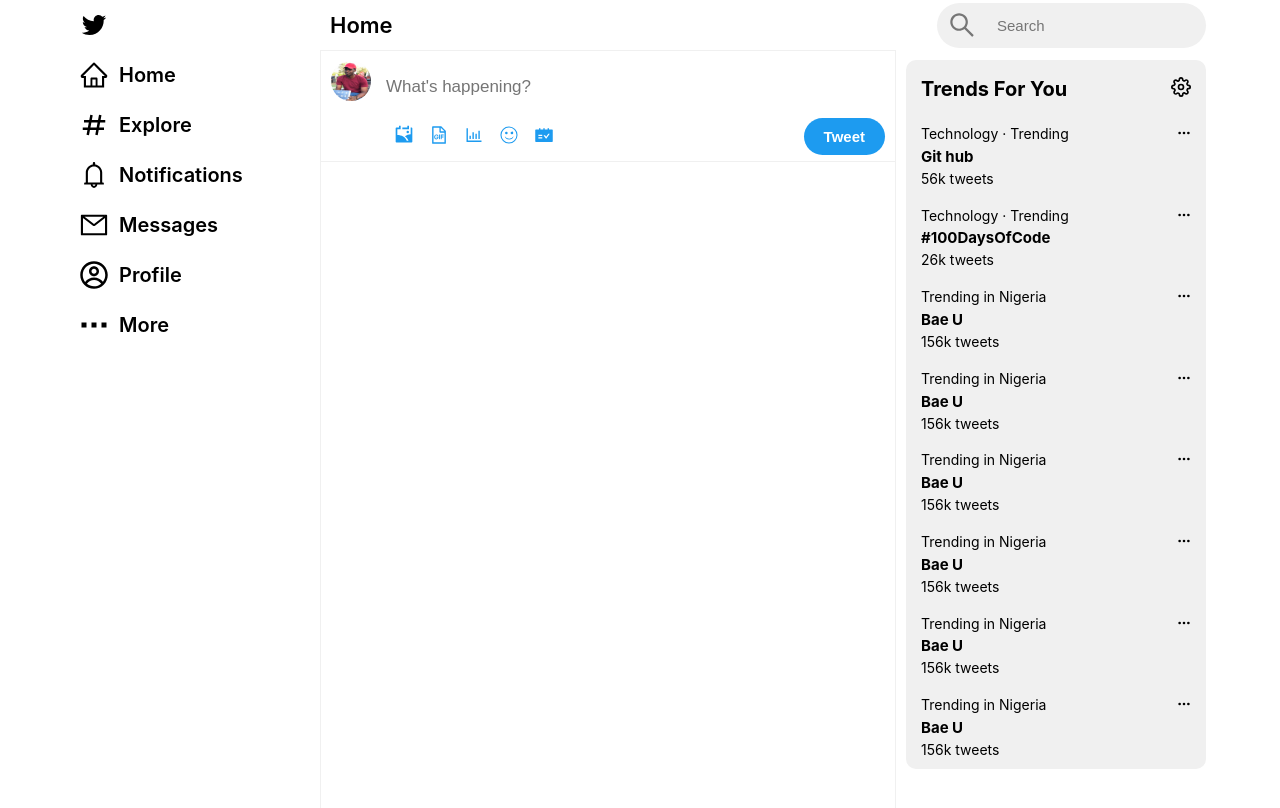
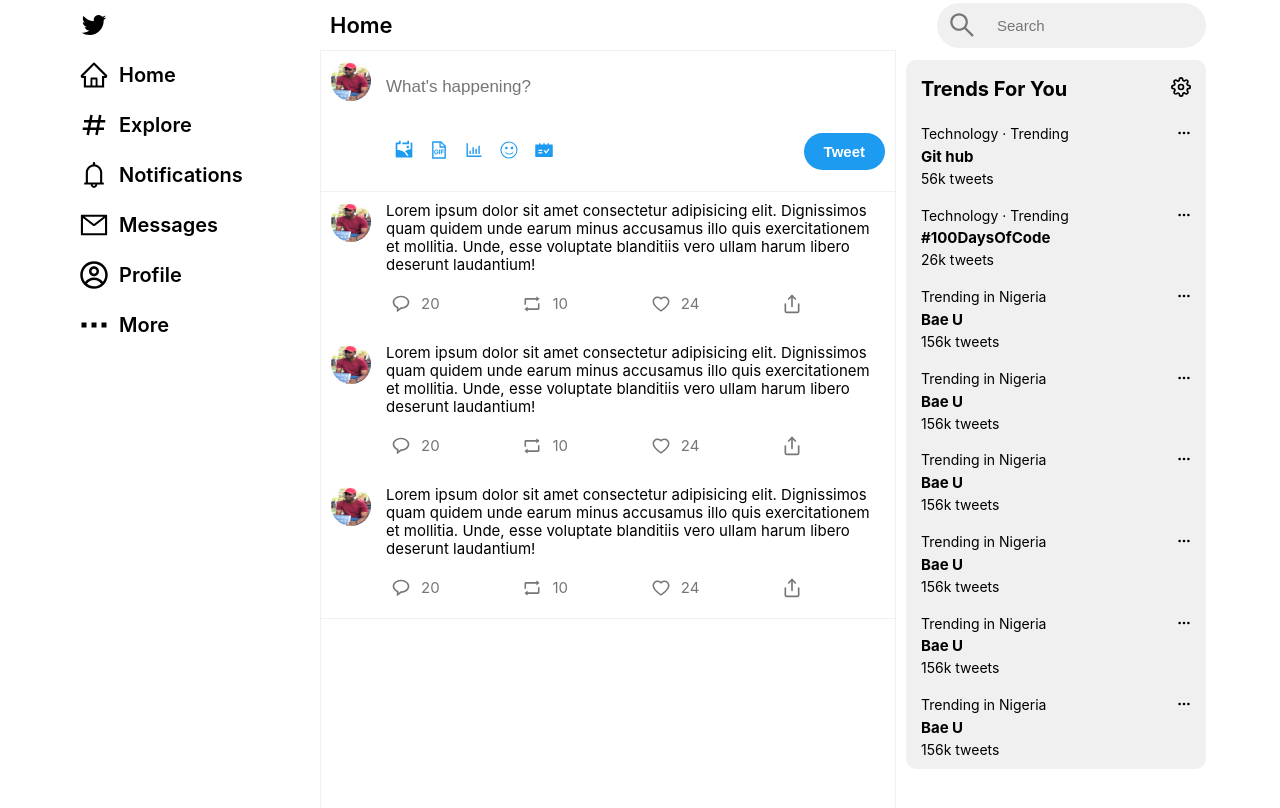
Before and after one commit to triggac4/twitter-ts-next, a Next.js app: page /home in a window 1280 px wide. Shown: the top 808 px of the page. Built offline with nearby package versions, Linux system fonts and the light colour scheme.

Commit message:
tweet buttons added hover state included

```diff
--- a/components/links.tsx
+++ b/components/links.tsx
@@ -1,6 +1,6 @@
 import React from "react";
 import { children } from "../variable_types";
-import MultipleTweetContainer from "./multiple_tweet_container";
+import MultipleTweetContainer from "./tweet/multiple_tweet_container";
 
 type LinksProps = {
     href: string;
--- a/components/multiple_tweet_container.tsx
+++ /dev/null
@@ -1,11 +0,0 @@
-import React from 'react'
-//BiMessageRounded
-//AiOutlineRetweet
-//AiOutlineHeart
-//AiFillHeart
-//IoIosMore
-
-const MultipleTweetContainer: React.FC = ({ children }) => {
-    return <div className='multiple-tweet'>{children}</div>
-}
-export default MultipleTweetContainer
--- a/components/tweet.tsx
+++ /dev/null
@@ -1,28 +0,0 @@
-/* eslint-disable @next/next/no-img-element */
-import React from "react";
-import { children } from "../variable_types";
-
-export type tweetProps = {
-    avatar: string;
-    children: children;
-    align?: boolean;
-};
-const Tweet: React.FC<tweetProps> = ({ avatar, children, align }) => {
-    return (
-        <div
-            className="tweet p-x-medium p-t-medium"
-            style={align ? { alignItems: "center" } : {}}
-        >
-            <figure className="tweet__avatar">
-                <img
-                    className="tweet__avatar--image"
-                    src={avatar}
-                    alt="avatar"
-                />
-            </figure>
-            {children}
-        </div>
-    );
-};
-
-export default Tweet;
--- /dev/null
+++ b/components/tweet/multiple_tweet_container.tsx
@@ -0,0 +1,5 @@
+import React from "react";
+const MultipleTweetContainer: React.FC = ({ children }) => {
+    return <div className="multiple-tweet">{children}</div>;
+};
+export default MultipleTweetContainer;
--- a/components/new_tweet.tsx
+++ b/components/tweet/new_tweet.tsx
@@ -9,9 +9,9 @@
 import MultipleTweetContainer from "./multiple_tweet_container";
 import { GrEmoji } from "react-icons/gr";
 import { BiWorld } from "react-icons/bi";
-import Header from "./header";
+import Header from "../header";
 import Tweet from "./tweet";
-import avatar from "../assets/img/jpg/profile-pic.jpg";
+import avatar from "../../assets/img/jpg/profile-pic.jpg";
 
 type newTweetProps = {
     onChange: (event: React.ChangeEvent<HTMLInputElement>) => void;
@@ -32,7 +32,7 @@
     });
     return (
         <div className="new-tweet">
-            <Tweet avatar={avatar.src} align>
+            <Tweet avatar={avatar.src} isNew>
                 <input
                     type="text"
                     className="new-tweet__textfield"
@@ -47,9 +47,7 @@
                     <button className="new-tweet__button">Tweet</button>
                 </div>
             </Tweet>
-            <MultipleTweetContainer>
-
-            </MultipleTweetContainer>
+            <MultipleTweetContainer></MultipleTweetContainer>
         </div>
     );
 };
--- /dev/null
+++ b/components/tweet/tweet.tsx
@@ -0,0 +1,61 @@
+/* eslint-disable @next/next/no-img-element */
+import React from "react";
+import { AiOutlineRetweet, AiOutlineHeart } from "react-icons/ai";
+import { BiMessageRounded } from "react-icons/bi";
+import { FiShare } from "react-icons/fi";
+
+import { children } from "../../variable_types";
+import TweetButtons from "./tweetButtons";
+
+export type tweetProps = {
+    avatar: string;
+    children: children;
+    isNew?: boolean;
+    isMultiple?: boolean;
+};
+//BiMessageRounded
+//AiOutlineRetweet
+//AiOutlineHeart
+//FiShare
+
+const Tweet: React.FC<tweetProps> = ({
+    avatar,
+    children,
+    isNew,
+    isMultiple,
+}) => {
+    return (
+        <div
+            className="tweet p-x-medium p-t-medium"
+            style={isNew ? { alignItems: "center" } : {}}
+        >
+            <figure className="tweet__avatar">
+                <img
+                    className="tweet__avatar--image"
+                    src={avatar}
+                    alt="avatar"
+                />
+            </figure>
+            {children}
+            {isNew || (
+                <div className="tweet__buttons">
+                    <TweetButtons type="blue" value={20}>
+                        <BiMessageRounded className="tweet-button__icon" />
+                    </TweetButtons>
+                    <TweetButtons type="green" value={10}>
+                        <AiOutlineRetweet className="tweet-button__icon" />
+                    </TweetButtons>
+                    <TweetButtons type="red" value={24}>
+                        <AiOutlineHeart className="tweet-button__icon" />
+                    </TweetButtons>
+                    <TweetButtons type="blue">
+                        <FiShare className="tweet-button__icon" />
+                    </TweetButtons>
+                    <div></div>
+                </div>
+            )}
+        </div>
+    );
+};
+
+export default Tweet;
--- /dev/null
+++ b/components/tweet/tweetButtons.tsx
@@ -0,0 +1,24 @@
+/* eslint-disable @next/next/no-img-element */
+import React from "react";
+import { children } from "../../variable_types";
+
+export type tweetButtonProps = {
+    value?: string | Number;
+    children: children;
+    type: string;
+};
+
+const TweetButtons: React.FC<tweetButtonProps> = ({
+    children,
+    value,
+    type,
+}) => {
+    return (
+        <div className={"tweet-button " + type}>
+            <div className="tweet-button__container">{children}</div>
+            {value}
+        </div>
+    );
+};
+
+export default TweetButtons;
--- a/pages/home/index.tsx
+++ b/pages/home/index.tsx
@@ -1,12 +1,34 @@
 import React from "react";
 import Layout from "../../hoc/layout";
-import NewTweet from "../../components/new_tweet";
-import MultipleTweetContainer from "../../components/multiple_tweet_container";
+import NewTweet from "../../components/tweet/new_tweet";
+import MultipleTweetContainer from "../../components/tweet/multiple_tweet_container";
+import Tweet from "../../components/tweet/tweet";
+import avatar from "../../assets/img/jpg/profile-pic.jpg";
 const Home = () => {
     return (
         <Layout>
             <div className="home">
                 <NewTweet onChange={() => {}} />
+                <MultipleTweetContainer>
+                    <Tweet avatar={avatar.src}>
+                        Lorem ipsum dolor sit amet consectetur adipisicing elit.
+                        Dignissimos quam quidem unde earum minus accusamus illo
+                        quis exercitationem et mollitia. Unde, esse voluptate
+                        blanditiis vero ullam harum libero deserunt laudantium!
+                    </Tweet>
+                    <Tweet avatar={avatar.src}>
+                        Lorem ipsum dolor sit amet consectetur adipisicing elit.
+                        Dignissimos quam quidem unde earum minus accusamus illo
+                        quis exercitationem et mollitia. Unde, esse voluptate
+                        blanditiis vero ullam harum libero deserunt laudantium!
+                    </Tweet>
+                    <Tweet avatar={avatar.src}>
+                        Lorem ipsum dolor sit amet consectetur adipisicing elit.
+                        Dignissimos quam quidem unde earum minus accusamus illo
+                        quis exercitationem et mollitia. Unde, esse voluptate
+                        blanditiis vero ullam harum libero deserunt laudantium!
+                    </Tweet>
+                </MultipleTweetContainer>
             </div>
         </Layout>
     );
--- a/styles/component/_tweet.scss
+++ b/styles/component/_tweet.scss
@@ -2,12 +2,12 @@
     display: grid;
     justify-items: flex-start;
     align-items: flex-start;
-    grid-template-columns: min-content 1fr;
-    column-gap: 1.5rem;
-    border-bottom: 1px solid $color-grey-light;
+    grid-template-columns: 4rem 1fr;
+    grid-auto-rows: max-content;
+    gap: 1.5rem;
     &__avatar {
         grid-row: 1 / span 3;
-        width: 4rem;
+        width: 100%;
         height: 4rem;
         object-fit: cover;
         object-position: center;
@@ -18,15 +18,103 @@
             border-radius: 50%;
         }
     }
-    &__body {
-        grid-column: 2;
+    &__buttons {
+        width: 100%;
+        display: flex;
+        justify-content: space-between;
+    }
+    // &__body {
+    //     grid-column: 2;
+    //     width: 100%;
+    // }
+}
+// End component
 
+//tweet button
+.tweet-button {
+    display: flex;
+    gap: 0.5rem;
+    justify-content: center;
+    align-items: center;
+    &__container {
+        display: flex;
+        justify-content: center;
+        align-items: center;
+        padding: 0.5rem;
+        height: 3rem;
+        width: 3rem;
+        border-radius: 50%;
+        position: relative;
+    }
+    &__icon {
+        height: 100%;
         width: 100%;
     }
 }
-// End component
+.blue {
+    color: $color-grey;
+    // color: $color-primary;
+    &:hover {
+        color: $color-primary;
+    }
+    &:hover > .tweet-button__container::before {
+        background-color: currentColor;
+        position: absolute;
+        left: 0;
+        top: 0;
+        width: 100%;
+        height: 100%;
+        opacity: 0.3;
+        content: "";
+        border-radius: 50%;
+        display: block;
+    }
+}
+.green {
+    color: $color-grey;
+    //color: $color-retweet-green;
+    &:hover {
+        color: $color-retweet-green;
+    }
+    &:hover > .tweet-button__container::before {
+        background-color: currentColor;
+        position: absolute;
+        left: 0;
+        top: 0;
+        width: 100%;
+        height: 100%;
+        opacity: 0.3;
+        content: "";
+        border-radius: 50%;
+        display: block;
+    }
+}
+.red {
+    color: $color-grey;
+    //color: $color-like-red;
+    &:hover {
+        color: $color-like-red;
+    }
+    &:hover > .tweet-button__container::before {
+        background-color: currentColor;
+        position: absolute;
+        left: 0;
+        top: 0;
+        width: 100%;
+        height: 100%;
+        opacity: 0.3;
+        content: "";
+        border-radius: 50%;
+        display: block;
+    }
+}
+
+//multiple tweet
+.multiple-tweet {
+    border-bottom: 1px solid $color-grey-light;
+}
+
 //New Tweet component
-
 .new-tweet {
     &__textfield {
         border: none;
@@ -35,7 +123,7 @@
         width: 100%;
         height: 5rem;
         cursor: text;
-        overflow-wrap: 'break-word';
+        overflow-wrap: "break-word";
 
         &:focus + .new-tweet__reply {
             display: flex;
@@ -47,7 +135,7 @@
         width: 100%;
         gap: 0.5rem;
         cursor: pointer;
-        overflow-wrap: 'break-word';
+        overflow-wrap: "break-word";
         color: $color-primary;
         padding-bottom: 1.5rem;
         margin-top: 1rem;
--- a/styles/variables/_variables.scss
+++ b/styles/variables/_variables.scss
@@ -6,5 +6,8 @@
 $color-grey-light: rgb(240, 240, 240);
 $color-grey-light-dark: rgb(206, 205, 205);
 
+$color-retweet-green: rgb(0, 186, 124);
+$color-like-red: rgb(249, 24, 128);
+
 $color-white: white;
 $color-black: black;
```
